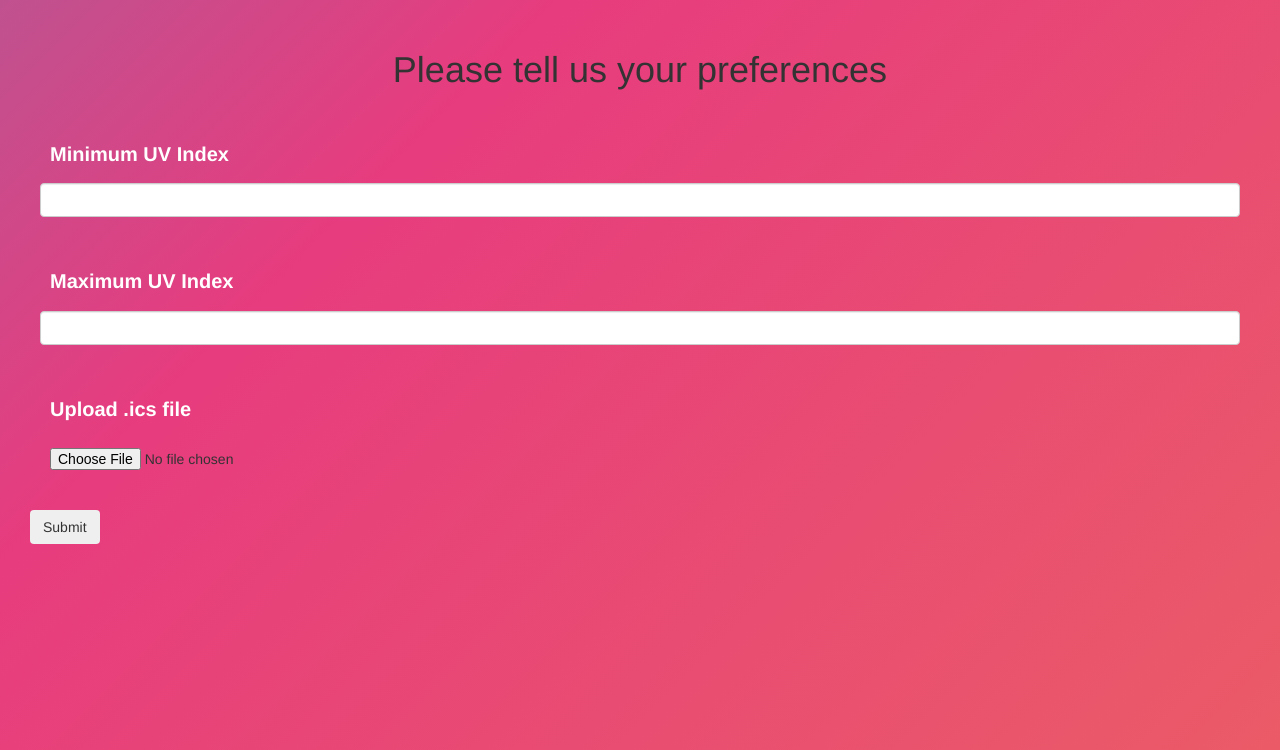
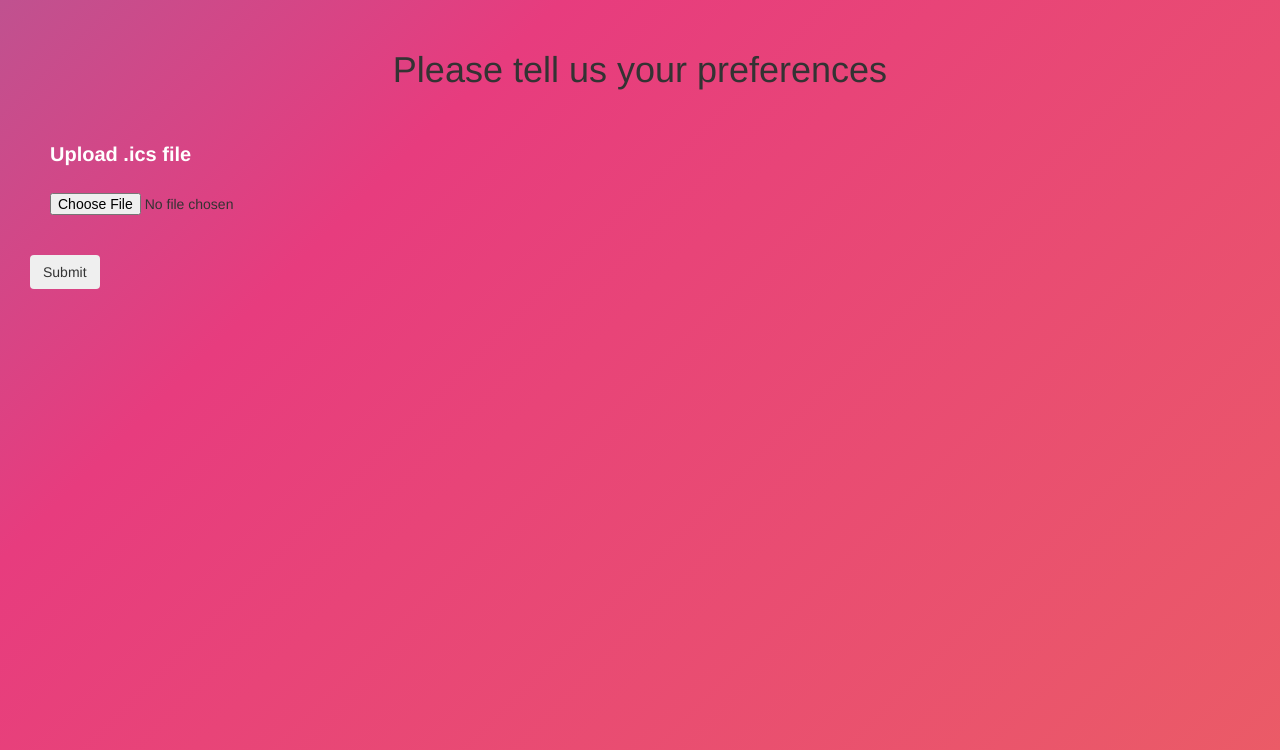
Before and after one commit to CaptFalc/Tanning-Scheduler, a Flask app: template templates/layout.html in a window 1280 px wide. Shown: the top 750 px of the page. Run offline with Flask 2, Linux system fonts and the light colour scheme; the template is opened without the code that fills it, so the values that code supplies are empty.

Commit message:
Removed uv preferences

```diff
--- a/app.py
+++ b/app.py
@@ -79,7 +79,7 @@ def getLocation(user):
 
 
 # Starter code for finding schedule. Takes user, uv preferences, schedule, outputs uv schedule data
-def getSchedule(useremail, uvpref, schedule=None):
+def getSchedule(useremail, schedule=None):
     location = getLocation(useremail)
     return 0
 
@@ -245,9 +245,6 @@ def hello():
 def calendar():
     # gets user inputs, redirects to page with schedule
     try:
-        uvmin=request.form.get('uvmin')
-        uvmax=request.form.get('uvmax')
-        uvpref=(uvmin,uvmax)
         try:
             schedule=request.form.get('schedule')
         except:
@@ -256,7 +253,7 @@ def calendar():
     except:
         # this prints to shell, end users will not see this (all print statements go to shell)
         print("couldn't find all tokens")
-    schedule = getSchedule(useremail, uvpref, schedule)
+    schedule = getSchedule(useremail,schedule)
     if(schedule):
         pass
     else:
--- a/templates/layout.html
+++ b/templates/layout.html
@@ -12,14 +12,7 @@
 <script src="https://cdn.jsdelivr.net/npm/bootstrap@3.4.1/dist/js/bootstrap.min.js" integrity="sha384-aJ21OjlMXNL5UyIl/XNwTMqvzeRMZH2w8c5cRVpzpU8Y5bApTppSuUkhZXN0VxHd" crossorigin="anonymous"></script>
 <h1>Please tell us your preferences</h1>
 <form method="POST" action="/scheduler">
-     <div class="mb-3">
-        <label for="uvmin" class="style"> Minimum UV Index</label>
-        <input type="number" name="uvmin" class="form-control" /> <br />
-     </div>
-     <div class="mb-3">
-        <label for="uvmax" class="style"> Maximum UV Index</label>
-        <input type="number" name="uvmax" class="form-control" /> <br />
-     </div>
+
     <div class="mb-3">
         <label for="schedule" class="style"> Upload .ics file </label>
         <input id ="schedule" type="file" name="schedule" accept=".ics" class="form-label" /> <br />
```
